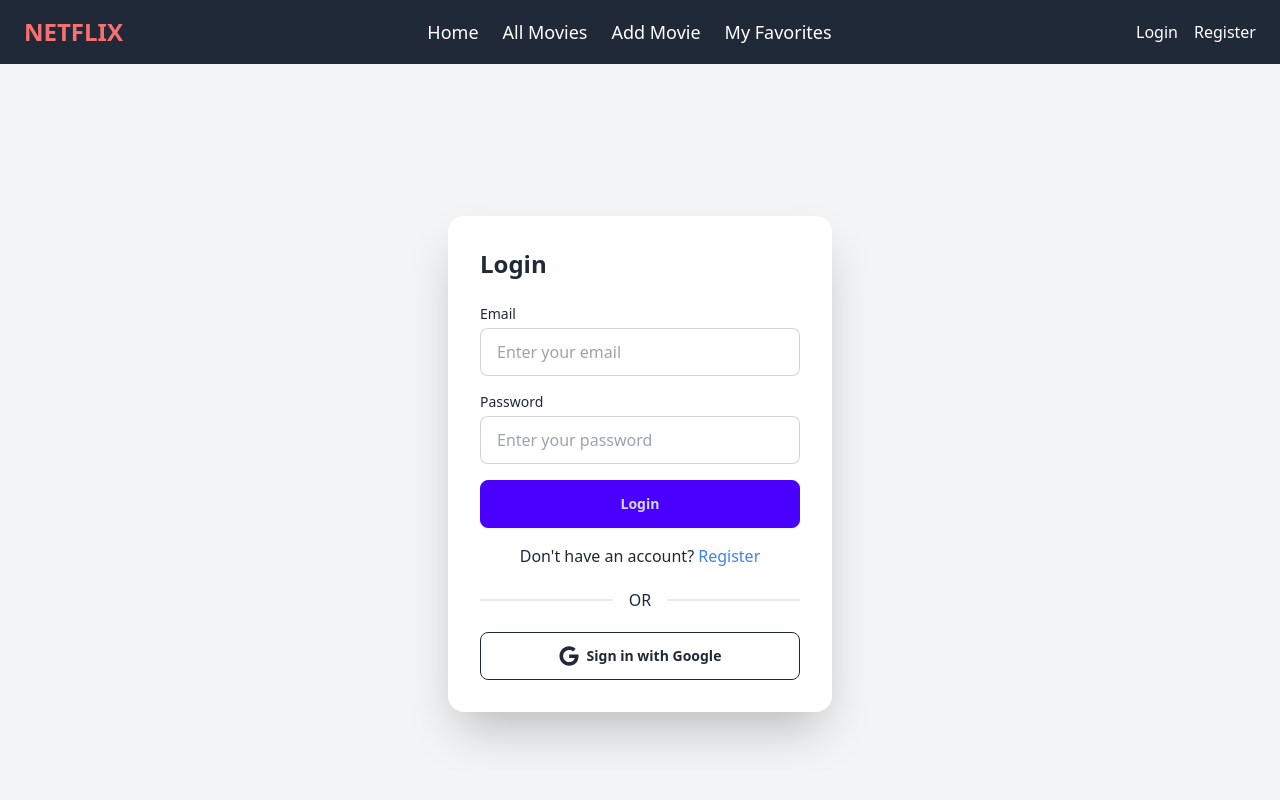
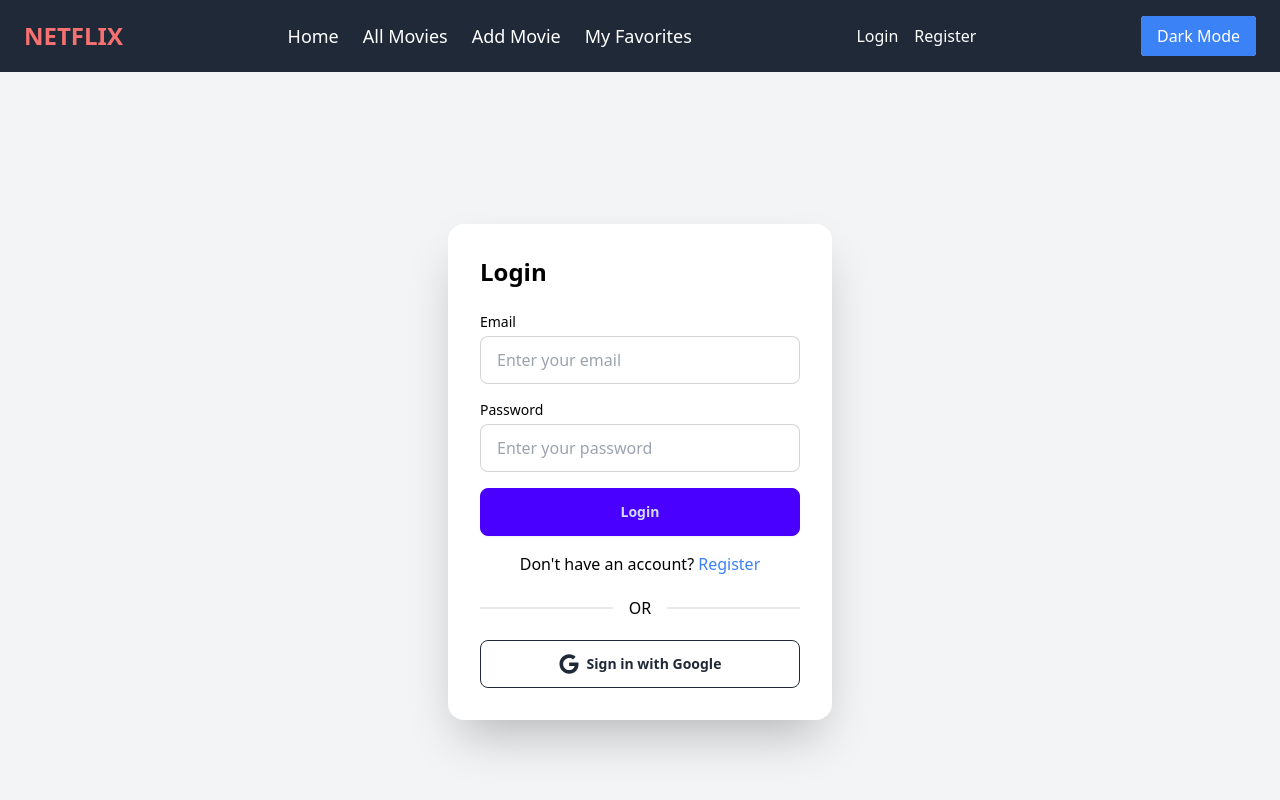
Before and after one commit to Auntim/assign-ment-10-client-side, a React (Vite) app: page /login in a window 1280 px wide. Shown: the top 800 px of the page. Built offline with nearby package versions, Linux system fonts and the light colour scheme; no server answers.

Commit message:
light and dark theme added

```diff
--- a/src/Pages/Home.jsx
+++ b/src/Pages/Home.jsx
@@ -9,32 +9,15 @@
     const [movies, setMovies] = useState(loadedmovies);
 
 
-    const [theme, setTheme] = useState(localStorage.getItem("theme") || "light");
 
-
-    const toggleTheme = () => {
-        const newTheme = theme === "light" ? "dark" : "light";
-        setTheme(newTheme);
-        localStorage.setItem("theme", newTheme);
-    };
-
-
-    useEffect(() => {
-        document.body.className = theme;
-    }, [theme]);
 
     return (
         <div>
-            <header className="flex justify-center items-center px-4 py-4 bg-gray-200 dark:bg-gray-800">
-                <button
-                    onClick={toggleTheme}
-                    className="px-4 py-2 bg-blue-500 text-white rounded hover:bg-blue-600 dark:bg-blue-700"
-                >
-                    {theme === "light" ? "Dark" : "Light"} Mode
-                </button>
-            </header>
 
-            <Slider />
+            <div className="mt-20">
+                <Slider />
+            </div>
+
 
             <section className="container mx-auto px-6 py-12 text-center">
                 <h2 className="text-3xl font-bold mb-6 dark:text-white">Featured Movies</h2>
--- a/src/components/Navbar.jsx
+++ b/src/components/Navbar.jsx
@@ -1,4 +1,4 @@
-import React, { useContext } from "react";
+import React, { useContext, useEffect, useState } from "react";
 import { Link, NavLink, useNavigate } from "react-router-dom";
 import { useAuth } from "../hooks/useAuth";
 import { FaUserCircle } from "react-icons/fa";
@@ -9,6 +9,8 @@
 const Navbar = () => {
     const { user, logout } = useContext(AuthContext)
     const navigate = useNavigate();
+    const [theme, setTheme] = useState(localStorage.getItem("theme") || "light");
+
 
 
     const handleLogout = async () => {
@@ -30,6 +32,17 @@
             });
         }
     };
+
+    const toggleTheme = () => {
+        const newTheme = theme === "light" ? "dark" : "light";
+        setTheme(newTheme);
+        localStorage.setItem("theme", newTheme);
+    };
+
+
+    useEffect(() => {
+        document.body.className = theme;
+    }, [theme]);
 
     return (
         <nav className="bg-gray-800 text-white">
@@ -84,7 +97,7 @@
 
                 </ul>
 
-                <div className="flex items-center space-x-4">
+                <div className="flex justify-center items-center space-x-4">
                     {!user ? (
                         <>
                             <Link to="/login" className="hover:text-yellow-500">
@@ -115,7 +128,16 @@
                         </div>
                     )}
                 </div>
+                <div className=" rounded bg-gray-200 dark:bg-gray-800">
+                    <button
+                        onClick={toggleTheme}
+                        className="px-4 py-2 bg-blue-500 text-white rounded hover:bg-blue-600 dark:bg-blue-700"
+                    >
+                        {theme === "light" ? "Dark" : "Light"} Mode
+                    </button>
+                </div>
             </div>
+
 
             <div className="md:hidden">
                 <GiHamburgerMenu></GiHamburgerMenu>
```
